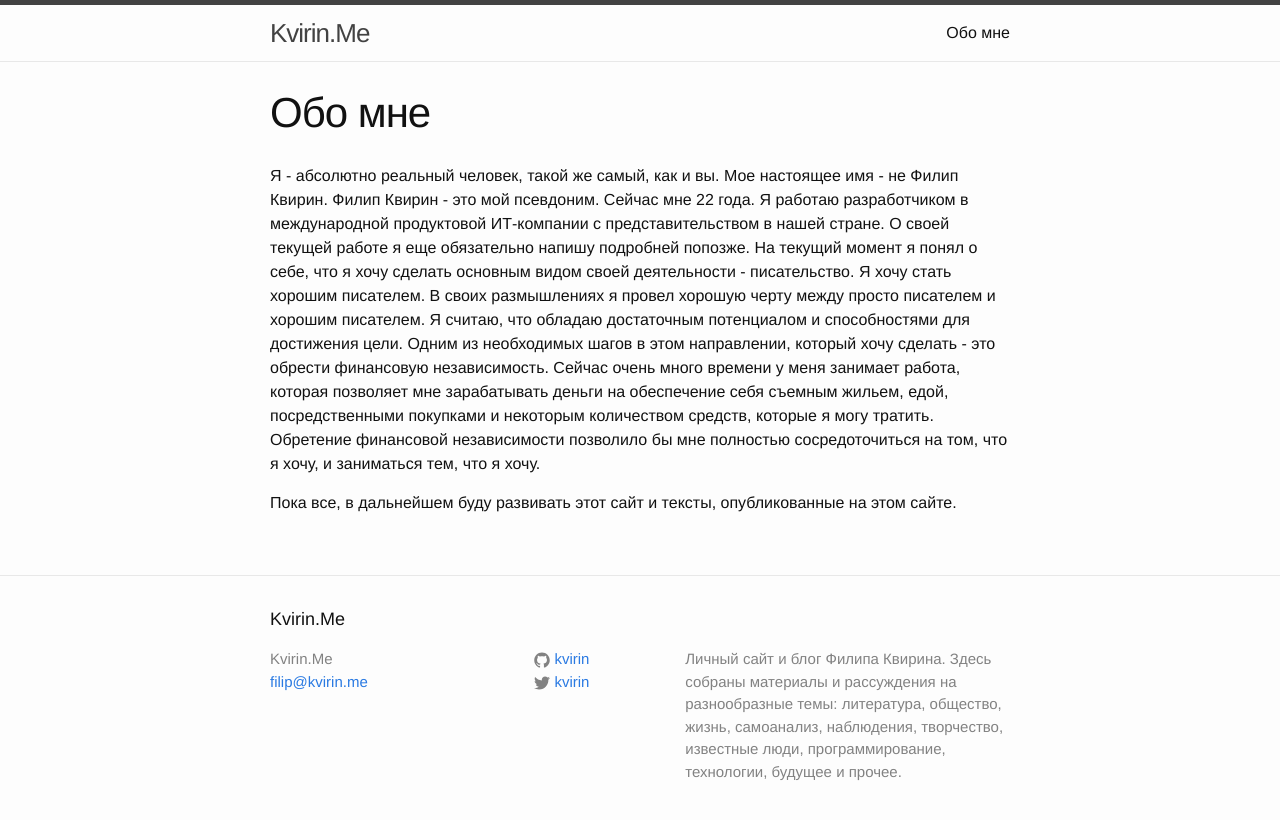
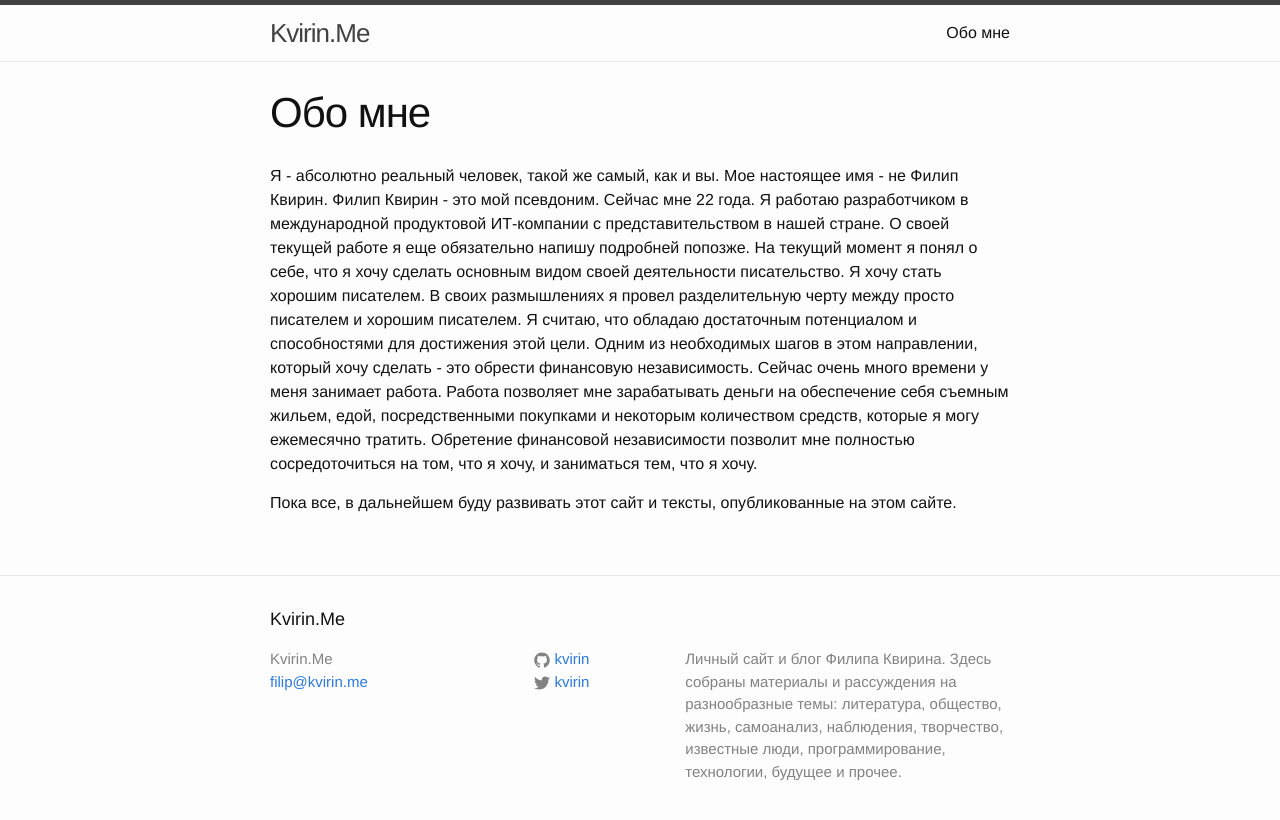
Before and after one commit to kvirin/blog, a Jekyll site: the page built from about.md, in a window 1280 px wide. Shown: the top 820 px of the page. Built offline with Jekyll 4.4.1, drawn with Linux system fonts in a browser that asks for light colours.

Commit message:
Edited about page

```diff
--- a/about.md
+++ b/about.md
@@ -4,6 +4,6 @@ title: Обо мне
 permalink: /about/
 ---
 
-Я - абсолютно реальный человек, такой же самый, как и вы. Мое настоящее имя - не Филип Квирин. Филип Квирин - это мой псевдоним. Сейчас мне 22 года. Я работаю разработчиком в международной продуктовой ИТ-компании с представительством в нашей стране. О своей текущей работе я еще обязательно напишу подробней попозже. На текущий момент я понял о себе, что я хочу сделать основным видом своей деятельности - писательство. Я хочу стать хорошим писателем. В своих размышлениях я провел хорошую черту между просто писателем и хорошим писателем. Я считаю, что обладаю достаточным потенциалом и способностями для достижения цели. Одним из необходимых шагов в этом направлении, который хочу сделать - это обрести финансовую независимость. Сейчас очень много времени у меня занимает работа, которая позволяет мне зарабатывать деньги на обеспечение себя съемным жильем, едой, посредственными покупками и некоторым количеством средств, которые я могу тратить. Обретение финансовой независимости позволило бы мне полностью сосредоточиться на том, что я хочу, и заниматься тем, что я хочу.
+Я - абсолютно реальный человек, такой же самый, как и вы. Мое настоящее имя - не Филип Квирин. Филип Квирин - это мой псевдоним. Сейчас мне 22 года. Я работаю разработчиком в международной продуктовой ИТ-компании с представительством в нашей стране. О своей текущей работе я еще обязательно напишу подробней попозже. На текущий момент я понял о себе, что я хочу сделать основным видом своей деятельности писательство. Я хочу стать хорошим писателем. В своих размышлениях я провел разделительную черту между просто писателем и хорошим писателем. Я считаю, что обладаю достаточным потенциалом и способностями для достижения этой цели. Одним из необходимых шагов в этом направлении, который хочу сделать - это обрести финансовую независимость. Сейчас очень много времени у меня занимает работа. Работа позволяет мне зарабатывать деньги на обеспечение себя съемным жильем, едой, посредственными покупками и некоторым количеством средств, которые я могу ежемесячно тратить. Обретение финансовой независимости позволит мне полностью сосредоточиться на том, что я хочу, и заниматься тем, что я хочу.
 
 Пока все, в дальнейшем буду развивать этот сайт и тексты, опубликованные на этом сайте.
```
